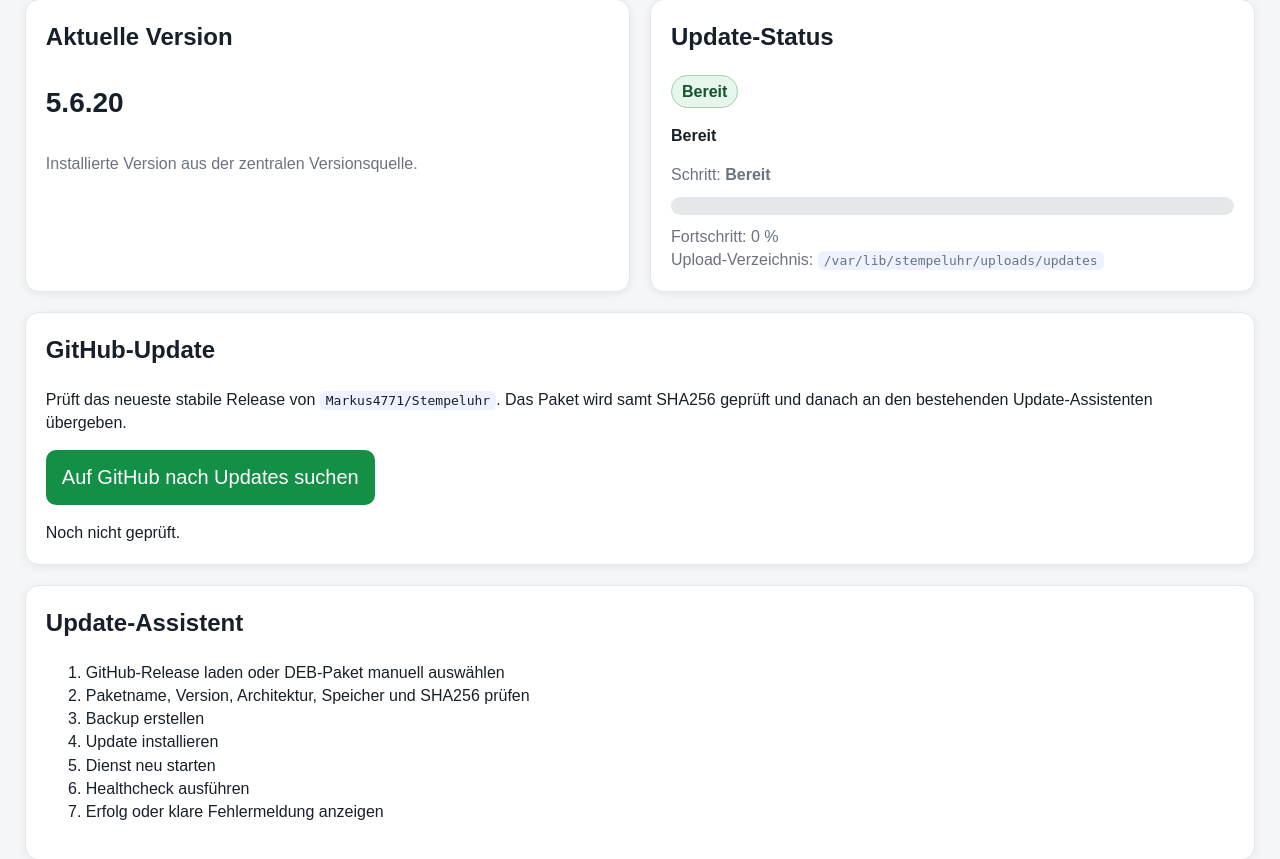
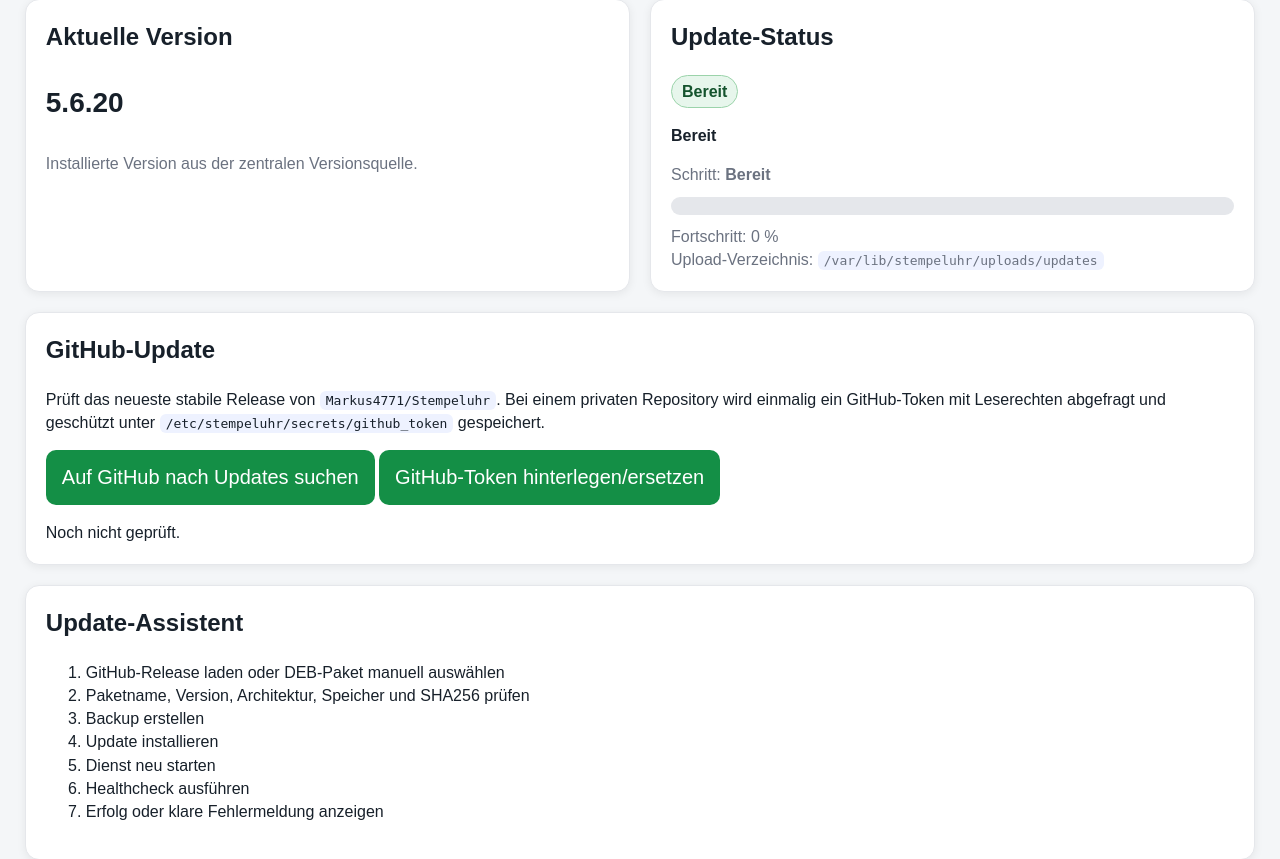
Before and after one commit to Markus4771/Stempeluhr, a FastAPI app: page /system/settings/updates in a window 1280 px wide. Shown: the part 166-1025 px from the top of the page. Run offline with FastAPI, Linux system fonts and the light colour scheme; some libraries are stand-ins or nearby versions.

Commit message:
Updates: fehlenden GitHub-Token per Dialog abfragen

```diff
--- a/app/templates/system_updates.html
+++ b/app/templates/system_updates.html
@@ -1,136 +1,48 @@
 {% extends "base.html" %}
 {% block content %}
 <h1>Systemeinstellungen · Updates</h1>
-
-{% if request.query_params.get('started') == '1' or update_running %}
-<meta http-equiv="refresh" content="5">
-<div class="alert alert-success success-box">
-    DEB-Update wurde gestartet. Diese Seite aktualisiert sich automatisch alle 5 Sekunden.
+{% if request.query_params.get('started') == '1' or update_running %}<meta http-equiv="refresh" content="5"><div class="alert alert-success success-box">DEB-Update wurde gestartet. Diese Seite aktualisiert sich automatisch alle 5 Sekunden.</div>{% endif %}
+<div class="grid">
+<div class="card"><h2>Aktuelle Version</h2><p class="big"><strong>{{ current_version }}</strong></p><p class="muted">Installierte Version aus der zentralen Versionsquelle.</p></div>
+<div class="card"><h2>Update-Status</h2>{% set progress = update_status.progress or 0 %}{% if update_running %}<p><span class="status-warn">Update läuft</span></p>{% elif update_status.state == 'failed' %}<p><span class="status-error">Fehler</span></p>{% elif update_status.state == 'success' %}<p><span class="status-ok">Erfolgreich</span></p>{% else %}<p><span class="status-ok">Bereit</span></p>{% endif %}<p><strong>{{ update_status.message or 'Bereit' }}</strong></p>{% if update_status.step %}<p class="muted">Schritt: <strong>{{ update_status.step }}</strong></p>{% endif %}<div style="background:#e5e7eb;border-radius:10px;overflow:hidden;height:18px;margin:10px 0;"><div style="height:18px;width:{{ progress }}%;background:#2563eb;"></div></div><p class="muted">Fortschritt: {{ progress }} %</p>{% if update_status.package or update_status.version %}<p class="muted">Paket: <code>{{ update_status.package }}</code> · Version: <code>{{ update_status.version }}</code></p>{% endif %}{% if update_status.time %}<p class="muted">Letzte Änderung: {{ update_status.time }}</p>{% endif %}<p class="muted">Upload-Verzeichnis: <code>{{ upload_dir }}</code></p></div>
 </div>
-{% endif %}
-
-<div class="grid">
-    <div class="card">
-        <h2>Aktuelle Version</h2>
-        <p class="big"><strong>{{ current_version }}</strong></p>
-        <p class="muted">Installierte Version aus der zentralen Versionsquelle.</p>
-    </div>
-    <div class="card">
-        <h2>Update-Status</h2>
-        {% set progress = update_status.progress or 0 %}
-        {% if update_running %}<p><span class="status-warn">Update läuft</span></p>
-        {% elif update_status.state == 'failed' %}<p><span class="status-error">Fehler</span></p>
-        {% elif update_status.state == 'success' %}<p><span class="status-ok">Erfolgreich</span></p>
-        {% else %}<p><span class="status-ok">Bereit</span></p>{% endif %}
-        <p><strong>{{ update_status.message or 'Bereit' }}</strong></p>
-        {% if update_status.step %}<p class="muted">Schritt: <strong>{{ update_status.step }}</strong></p>{% endif %}
-        <div style="background:#e5e7eb;border-radius:10px;overflow:hidden;height:18px;margin:10px 0;">
-            <div style="height:18px;width:{{ progress }}%;background:#2563eb;"></div>
-        </div>
-        <p class="muted">Fortschritt: {{ progress }} %</p>
-        {% if update_status.package or update_status.version %}<p class="muted">Paket: <code>{{ update_status.package }}</code> · Version: <code>{{ update_status.version }}</code></p>{% endif %}
-        {% if update_status.time %}<p class="muted">Letzte Änderung: {{ update_status.time }}</p>{% endif %}
-        <p class="muted">Upload-Verzeichnis: <code>{{ upload_dir }}</code></p>
-    </div>
+<div class="card">
+<h2>GitHub-Update</h2>
+<p>Prüft das neueste stabile Release von <code>Markus4771/Stempeluhr</code>. Bei einem privaten Repository wird einmalig ein GitHub-Token mit Leserechten abgefragt und geschützt unter <code>/etc/stempeluhr/secrets/github_token</code> gespeichert.</p>
+<button type="button" class="btn" onclick="checkGitHubUpdate()">Auf GitHub nach Updates suchen</button>
+<button type="button" class="btn" onclick="askAndSaveGitHubToken()">GitHub-Token hinterlegen/ersetzen</button>
+<div id="github-update-result" style="margin-top:1rem;">Noch nicht geprüft.</div>
+<form id="github-update-form" method="post" action="/system/settings/updates/github/install" style="display:none;margin-top:1rem;"><button type="submit" class="btn btn-primary">Von GitHub herunterladen und installieren</button></form>
 </div>
-
-<div class="card">
-    <h2>GitHub-Update</h2>
-    <p>Prüft das neueste stabile Release von <code>Markus4771/Stempeluhr</code>. Das Paket wird samt SHA256 geprüft und danach an den bestehenden Update-Assistenten übergeben.</p>
-    <button type="button" class="btn" onclick="checkGitHubUpdate()">Auf GitHub nach Updates suchen</button>
-    <div id="github-update-result" style="margin-top:1rem;">Noch nicht geprüft.</div>
-    <form id="github-update-form" method="post" action="/system/settings/updates/github/install" style="display:none;margin-top:1rem;">
-        <button type="submit" class="btn btn-primary">Von GitHub herunterladen und installieren</button>
-    </form>
-</div>
-
-<div class="card">
-    <h2>Update-Assistent</h2>
-    <ol>
-        <li>GitHub-Release laden oder DEB-Paket manuell auswählen</li>
-        <li>Paketname, Version, Architektur, Speicher und SHA256 prüfen</li>
-        <li>Backup erstellen</li>
-        <li>Update installieren</li>
-        <li>Dienst neu starten</li>
-        <li>Healthcheck ausführen</li>
-        <li>Erfolg oder klare Fehlermeldung anzeigen</li>
-    </ol>
-</div>
-
-<div class="card">
-    <h2>DEB-Paket manuell hochladen und installieren</h2>
-    <form method="post" action="/system/settings/updates/upload" enctype="multipart/form-data">
-        <label>Stempeluhr-DEB auswählen</label>
-        <input type="file" name="update_file" accept=".deb" required>
-        <button type="submit" class="btn btn-primary">DEB-Update installieren</button>
-    </form>
-    <p class="muted">Zulässig sind nur Pakete mit Paketname <code>stempeluhr</code>, Architektur <code>all</code> und einer neueren Version.</p>
-</div>
-
-<div class="card">
-    <h2>Update-Diagnose</h2>
-    <p class="muted">Prüft Runner, sudoers, Uploadpfad und systemd.</p>
-    <button type="button" class="btn" onclick="loadUpdateDiagnostics()">Diagnose aktualisieren</button>
-    <div id="update-diagnostics" style="margin-top:1rem;">Diagnose noch nicht geladen.</div>
-</div>
-
-<div class="card">
-    <h2>Zuletzt bereitgestellte DEB-Dateien</h2>
-    {% if uploaded_debs %}
-    <table><thead><tr><th>Datei</th><th>Paket</th><th>Version</th><th>Größe</th><th>Zeit</th></tr></thead><tbody>
-    {% for f in uploaded_debs %}<tr><td><code>{{ f.name }}</code></td><td><code>{{ f.package }}</code></td><td><code>{{ f.version }}</code></td><td>{{ f.size }} Bytes</td><td>{{ f.mtime }}</td></tr>{% endfor %}
-    </tbody></table>
-    {% else %}<p class="muted">Noch keine DEB-Dateien bereitgestellt.</p>{% endif %}
-</div>
-
-<div class="card">
-    <h2>Update-Protokoll</h2>
-    <pre class="log-box" id="update-log">{{ log_tail }}</pre>
-</div>
-
+<div class="card"><h2>Update-Assistent</h2><ol><li>GitHub-Release laden oder DEB-Paket manuell auswählen</li><li>Paketname, Version, Architektur, Speicher und SHA256 prüfen</li><li>Backup erstellen</li><li>Update installieren</li><li>Dienst neu starten</li><li>Healthcheck ausführen</li><li>Erfolg oder klare Fehlermeldung anzeigen</li></ol></div>
+<div class="card"><h2>DEB-Paket manuell hochladen und installieren</h2><form method="post" action="/system/settings/updates/upload" enctype="multipart/form-data"><label>Stempeluhr-DEB auswählen</label><input type="file" name="update_file" accept=".deb" required><button type="submit" class="btn btn-primary">DEB-Update installieren</button></form><p class="muted">Zulässig sind nur Pakete mit Paketname <code>stempeluhr</code>, Architektur <code>all</code> und einer neueren Version.</p></div>
+<div class="card"><h2>Update-Diagnose</h2><p class="muted">Prüft Runner, sudoers, Uploadpfad und systemd.</p><button type="button" class="btn" onclick="loadUpdateDiagnostics()">Diagnose aktualisieren</button><div id="update-diagnostics" style="margin-top:1rem;">Diagnose noch nicht geladen.</div></div>
+<div class="card"><h2>Zuletzt bereitgestellte DEB-Dateien</h2>{% if uploaded_debs %}<table><thead><tr><th>Datei</th><th>Paket</th><th>Version</th><th>Größe</th><th>Zeit</th></tr></thead><tbody>{% for f in uploaded_debs %}<tr><td><code>{{ f.name }}</code></td><td><code>{{ f.package }}</code></td><td><code>{{ f.version }}</code></td><td>{{ f.size }} Bytes</td><td>{{ f.mtime }}</td></tr>{% endfor %}</tbody></table>{% else %}<p class="muted">Noch keine DEB-Dateien bereitgestellt.</p>{% endif %}</div>
+<div class="card"><h2>Update-Protokoll</h2><pre class="log-box" id="update-log">{{ log_tail }}</pre></div>
 <script>
-function escapeHtml(value) {
-    return String(value || '').replace(/[&<>'"]/g, c => ({'&':'&amp;','<':'&lt;','>':'&gt;',"'":'&#39;','"':'&quot;'}[c]));
+function escapeHtml(value){return String(value||'').replace(/[&<>'"]/g,c=>({'&':'&amp;','<':'&lt;','>':'&gt;',"'":'&#39;','"':'&quot;'}[c]));}
+async function askAndSaveGitHubToken(){
+ const token=window.prompt('GitHub Fine-grained Token mit Leserechten für Markus4771/Stempeluhr eingeben. Der Token wird nicht angezeigt und nur lokal gespeichert:');
+ if(!token)return false;
+ const body=new FormData(); body.append('token',token.trim());
+ const res=await fetch('/system/settings/updates/github/token',{method:'POST',body});
+ const data=await res.json().catch(()=>({}));
+ if(!res.ok||!data.ok){alert(data.detail||data.error||'Token konnte nicht gespeichert werden.');return false;}
+ alert('GitHub-Token wurde geschützt gespeichert.'); return true;
 }
-async function checkGitHubUpdate() {
-    const box = document.getElementById('github-update-result');
-    const form = document.getElementById('github-update-form');
-    box.textContent = 'GitHub wird geprüft ...';
-    form.style.display = 'none';
-    try {
-        const res = await fetch('/system/settings/updates/github/check');
-        const data = await res.json();
-        if (!res.ok || !data.ok) throw new Error(data.error || 'GitHub-Prüfung fehlgeschlagen');
-        let html = `<p><strong>Neueste Version: ${escapeHtml(data.version)}</strong></p>`;
-        html += `<p>Installiert: ${escapeHtml(data.current_version)}</p>`;
-        if (!data.assets_complete) {
-            html += '<p class="status-error">Das Release enthält kein vollständiges DEB/SHA256-Paar.</p>';
-        } else if (data.update_available) {
-            html += '<p class="status-ok">Ein Update ist verfügbar.</p>';
-            form.style.display = 'block';
-        } else {
-            html += '<p class="status-ok">Die installierte Version ist aktuell.</p>';
-        }
-        if (data.body) html += `<details><summary>Release Notes</summary><pre class="log-box">${escapeHtml(data.body)}</pre></details>`;
-        box.innerHTML = html;
-    } catch (e) {
-        box.innerHTML = `<p class="status-error">${escapeHtml(e.message || e)}</p>`;
-    }
+async function checkGitHubUpdate(){
+ const box=document.getElementById('github-update-result'); const form=document.getElementById('github-update-form'); box.textContent='GitHub wird geprüft ...'; form.style.display='none';
+ try{
+  let res=await fetch('/system/settings/updates/github/check'); let data=await res.json();
+  if((!res.ok||!data.ok)&&data.token_required){const saved=await askAndSaveGitHubToken();if(saved){res=await fetch('/system/settings/updates/github/check');data=await res.json();}}
+  if(!res.ok||!data.ok)throw new Error(data.error||data.detail||'GitHub-Prüfung fehlgeschlagen');
+  let html=`<p><strong>Neueste Version: ${escapeHtml(data.version)}</strong></p><p>Installiert: ${escapeHtml(data.current_version)}</p>`;
+  if(data.authenticated||data.token_configured)html+='<p class="status-ok">Privater GitHub-Zugriff ist eingerichtet.</p>';
+  if(!data.assets_complete)html+='<p class="status-error">Das Release enthält kein vollständiges DEB/SHA256-Paar.</p>';else if(data.update_available){html+='<p class="status-ok">Ein Update ist verfügbar.</p>';form.style.display='block';}else html+='<p class="status-ok">Die installierte Version ist aktuell.</p>';
+  if(data.body)html+=`<details><summary>Release Notes</summary><pre class="log-box">${escapeHtml(data.body)}</pre></details>`; box.innerHTML=html;
+ }catch(e){box.innerHTML=`<p class="status-error">${escapeHtml(e.message||e)}</p>`;}
 }
-async function loadUpdateDiagnostics() {
-    const box = document.getElementById('update-diagnostics');
-    box.textContent = 'Lade Diagnose ...';
-    try {
-        const res = await fetch('/system/settings/updates/diagnostics');
-        const data = await res.json();
-        let html = '<table><thead><tr><th>Prüfung</th><th>Status</th><th>Details</th></tr></thead><tbody>';
-        for (const c of data.checks) html += `<tr><td>${escapeHtml(c.name)}</td><td>${c.ok ? '✅ OK' : '❌ Fehler'}</td><td><code>${escapeHtml(c.detail)}</code></td></tr>`;
-        html += '</tbody></table>';
-        box.innerHTML = html;
-    } catch (e) {
-        box.textContent = 'Diagnose konnte nicht geladen werden: ' + e;
-    }
-}
+async function loadUpdateDiagnostics(){const box=document.getElementById('update-diagnostics');box.textContent='Lade Diagnose ...';try{const res=await fetch('/system/settings/updates/diagnostics');const data=await res.json();let html='<table><thead><tr><th>Prüfung</th><th>Status</th><th>Details</th></tr></thead><tbody>';for(const c of data.checks)html+=`<tr><td>${escapeHtml(c.name)}</td><td>${c.ok?'✅ OK':'❌ Fehler'}</td><td><code>${escapeHtml(c.detail)}</code></td></tr>`;html+='</tbody></table>';box.innerHTML=html;}catch(e){box.textContent='Diagnose konnte nicht geladen werden: '+e;}}
 loadUpdateDiagnostics();
 </script>
 {% endblock %}
```
